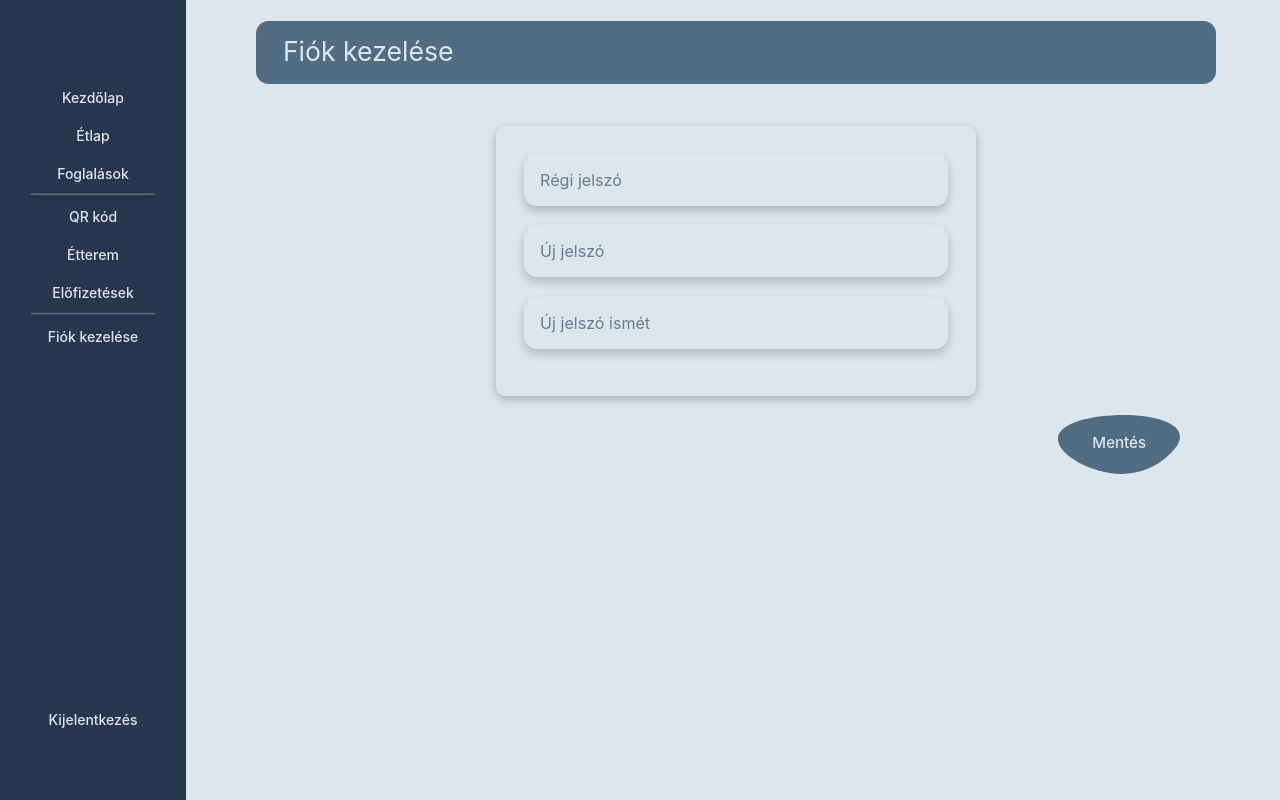
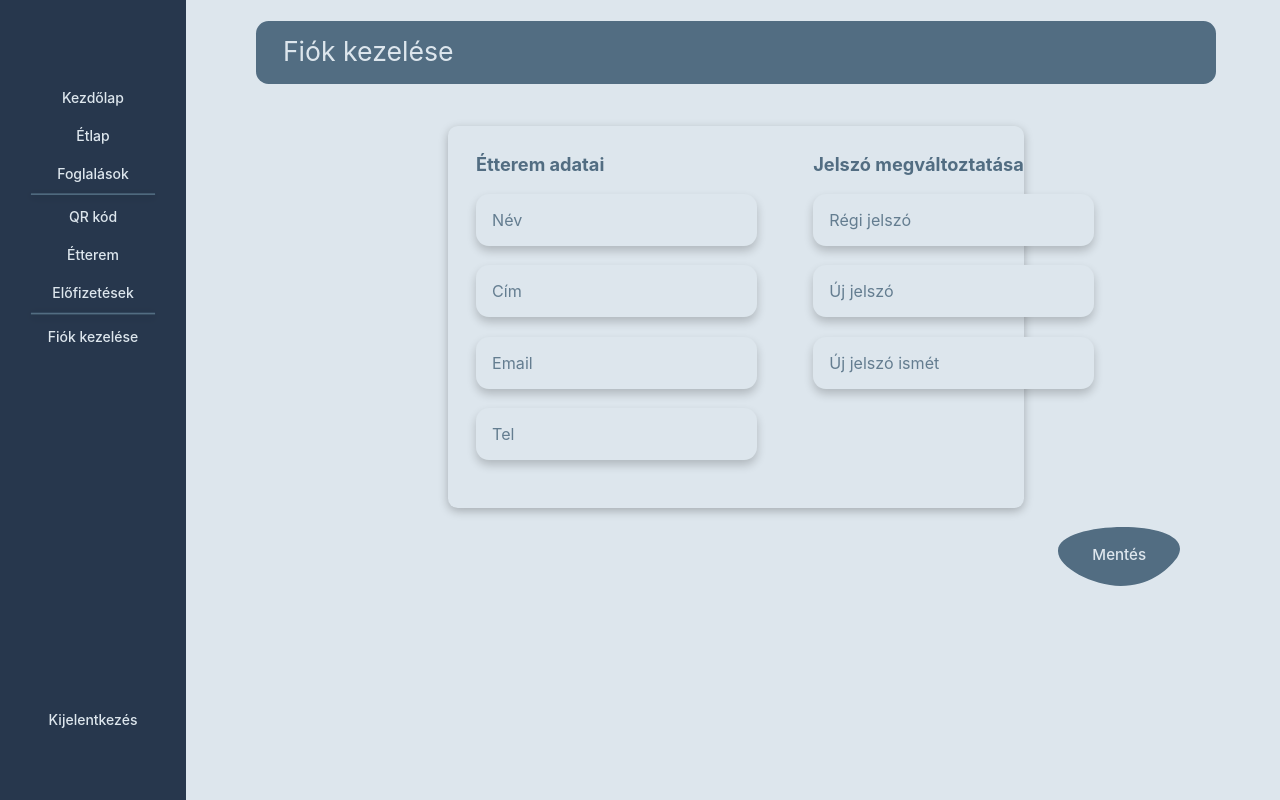
Before and after one commit to vrsgabor/digital-menu, a Next.js app: page /Account in a window 1280 px wide. Built offline with nearby package versions, Linux system fonts and the light colour scheme.

Commit message:
etterem adatai/Account

```diff
--- a/app/api/login/route.ts
+++ b/app/api/login/route.ts
@@ -6,21 +6,21 @@ export async function POST(req: Request) {
   const { username, password } = await req.json();
 
   if (!username || !password) {
-    return NextResponse.json({ message: 'Username and password are required.' }, { status: 400 });
+    return NextResponse.json({ message: 'Mezők kitöltése kötelező!' }, { status: 400 });
   }
 
   const user = await findUser(username);
 
   if (!user) {
     console.log('Login failed: User not found for username:', username);
-    return NextResponse.json({ message: 'Invalid credentials. User not found.' }, { status: 401 });
+    return NextResponse.json({ message: 'Nem található a megadott adatokkal felhasználó!' }, { status: 401 });
   }
 
   const isValidPassword = await validatePassword(user, password);
 
   if (!isValidPassword) {
     console.log('Login failed: Incorrect password for user:', username);
-    return NextResponse.json({ message: 'Invalid credentials. Wrong password.' }, { status: 401 });
+    return NextResponse.json({ message: 'Helytelen jelszó. Próbálja újra!' }, { status: 401 });
   }
 
   console.log('Login successful for user:', user.username);
--- a/components/AccountContent.js
+++ b/components/AccountContent.js
@@ -24,7 +24,39 @@ const AccountContent = () => {
 
   return (
     <div className={styles.contentWrapper}>
+      <div className={styles.reastaurantInfoWrapper}>
+        <h2 className={styles.subTitle}>
+          Étterem adatai
+        </h2>
+        <input
+          type="text"
+          name="restaurantName"
+          placeholder="Név"
+          className={styles.inputFields}
+        />
+        <input
+          type="text"
+          name="restaurantAdress"
+          placeholder="Cím"
+          className={styles.inputFields}
+        />
+        <input
+          type="text"
+          name="restaurantEmail"
+          placeholder="Email"
+          className={styles.inputFields}
+        />
+        <input
+          type="text"
+          name="restaurantTel"
+          placeholder="Tel"
+          className={styles.inputFields}
+        />
+      </div>
       <div className={styles.inputFieldsWrapper}>
+      <h2 className={styles.subTitle}>
+          Jelszó megváltoztatása
+        </h2>
         <input
           type="text"
           name="oldPassword"
@@ -51,6 +83,7 @@ const AccountContent = () => {
         />
       </div>
     </div>
+
   );
 };
 
--- a/components/HeroSection.js
+++ b/components/HeroSection.js
@@ -4,7 +4,7 @@ const HeroSection = () => (
     <section className={`${styles.hero} ${styles['section-style']}`} style={{ backgroundImage: "url('/images/background-shape.svg')" }}>
         <h1 className={styles.heading}>Egyszerű és hatékony módszer online étlapok készítésére</h1>
         <h2 className={styles['heading-2']}>Lehetővé tesszük, hogy gyorsan és könnyedén létrehozz modern és vonzó étlapokat éttermed vagy kávézód számára</h2>
-        <a href="/login" className={styles['button-hero']}>
+        <a href="/signup" className={styles['button-hero']}>
             <div className={styles['btn-text-home']}>Kezdés</div>
         </a>
         <img src="/images/spoon.svg" loading="lazy" alt="spoon" className={styles.spoon} />
--- a/styles/Account.module.css
+++ b/styles/Account.module.css
@@ -1,10 +1,20 @@
 .contentWrapper{
-    width: 50%;
     z-index: 1;
     border-radius: .7em;
     position: relative;
     box-shadow: 0 3px 10px rgba(0, 0, 0, .25);
+    display: flex;
+    align-items: start;
+    justify-content: space-evenly;
+    width: 60%;
 }
+
+.reastaurantInfoWrapper{
+    display: flex;
+    flex-direction: column;
+    padding: 2em;
+}
+
 
 .inputFieldsWrapper{
     display: flex;
@@ -32,3 +42,13 @@
 .inputFields::placeholder{
     color: #526d82de;
 }
+
+.subTitle{
+    color: #526d82;
+    margin-top: 0;
+    margin-bottom: 1em;
+    font-family: Sf Pro Display, sans-serif;
+    font-size: 1.3em;
+    font-weight: bold;
+    line-height: 1.2em;
+}
--- a/users.json
+++ b/users.json
@@ -2,9 +2,5 @@
   {
     "username": "vrsgabor",
     "password": "$2a$10$uph5OHE4GyeMIxkYcYtTtegN.FA6.GLjrPlC0DBK8nbANt2WzU13a"
-  },
-  {
-    "username": "zitu",
-    "password": "$2a$10$CZPsdYmD1ItbA9i0VzuMae9A9D89IjokhtvxGV1ta5PiYhLGMSJUu"
   }
 ]
```
Also changed, not shown: lib/users.js (line endings or trailing spaces).
